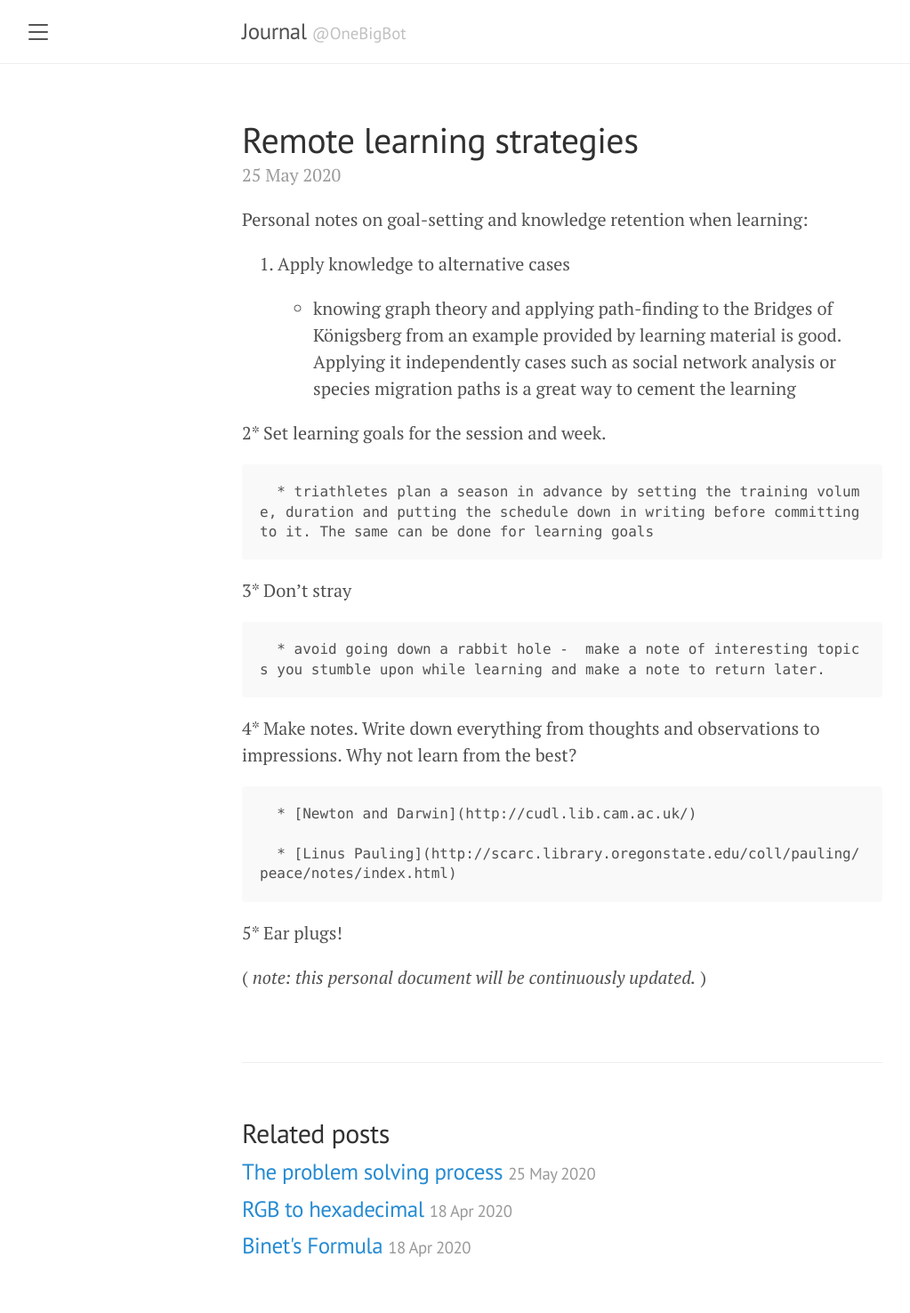
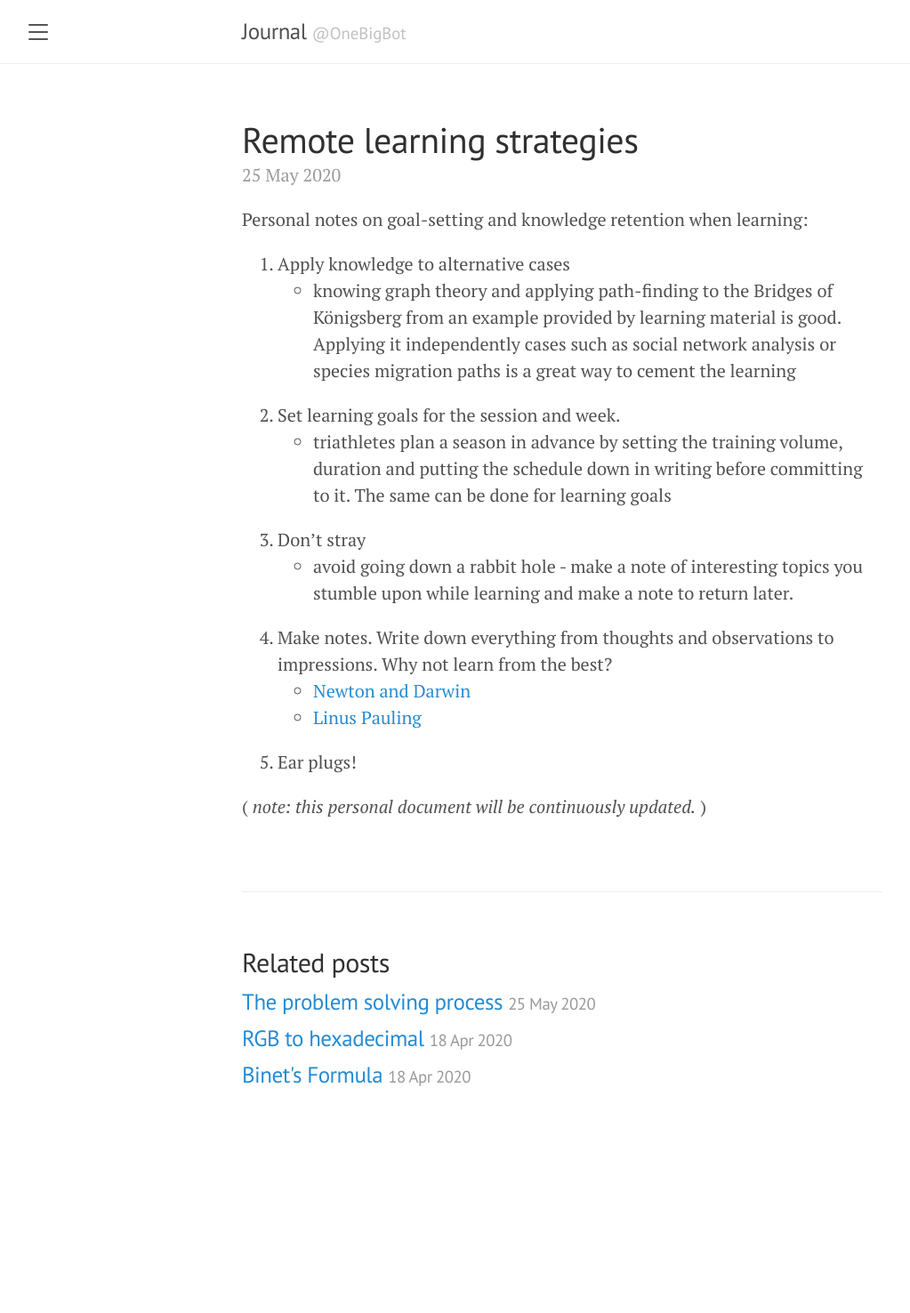
Before and after one commit to saintograph/journal, a Jekyll site: the page built from _posts/2020-05-25-remote-learning-strategies.md, in a window 1280 px wide. Shown: the whole page at 89% size, without its empty margins (8-1031 px from the left). Built offline with Jekyll 4.4.1, drawn with Linux system fonts in a browser that asks for light colours; after the commit the page ends 1285 px from its top, so only the background shows below that.

Commit message:
Learning strategies.

```diff
--- a/_posts/2020-05-25-remote-learning-strategies.md
+++ b/_posts/2020-05-25-remote-learning-strategies.md
@@ -10,23 +10,18 @@ title: Remote learning strategies
 Personal notes on goal-setting and knowledge retention when learning:
 
 1. Apply knowledge to alternative cases
+   * knowing graph theory and applying path-finding to the Bridges of Königsberg from an example provided by learning material is good. Applying it independently cases such as social network analysis or species migration paths is a great way to cement the learning
 
-      * knowing graph theory and applying path-finding to the Bridges of Königsberg from an example provided by learning material is good. Applying it independently cases such as social network analysis or species migration paths is a great way to cement the learning
+2. Set learning goals for the session and week.
+   * triathletes plan a season in advance by setting the training volume, duration and putting the schedule down in writing before committing to it. The same can be done for learning goals
 
-2* Set learning goals for the session and week.
+3. Don't stray
+   * avoid going down a rabbit hole -  make a note of interesting topics you stumble upon while learning and make a note to return later.
 
-      * triathletes plan a season in advance by setting the training volume, duration and putting the schedule down in writing before committing to it. The same can be done for learning goals
+4. Make notes. Write down everything from thoughts and observations to impressions. Why not learn from the best?
+   * [Newton and Darwin](http://cudl.lib.cam.ac.uk/)
+   * [Linus Pauling](http://scarc.library.oregonstate.edu/coll/pauling/peace/notes/index.html)
 
-3* Don't stray
-
-      * avoid going down a rabbit hole -  make a note of interesting topics you stumble upon while learning and make a note to return later.
-
-4* Make notes. Write down everything from thoughts and observations to impressions. Why not learn from the best?
-
-      * [Newton and Darwin](http://cudl.lib.cam.ac.uk/)
-
-      * [Linus Pauling](http://scarc.library.oregonstate.edu/coll/pauling/peace/notes/index.html)
-
-5* Ear plugs!
+5. Ear plugs!
 
 ( _note: this personal document will be continuously updated._ )
```
